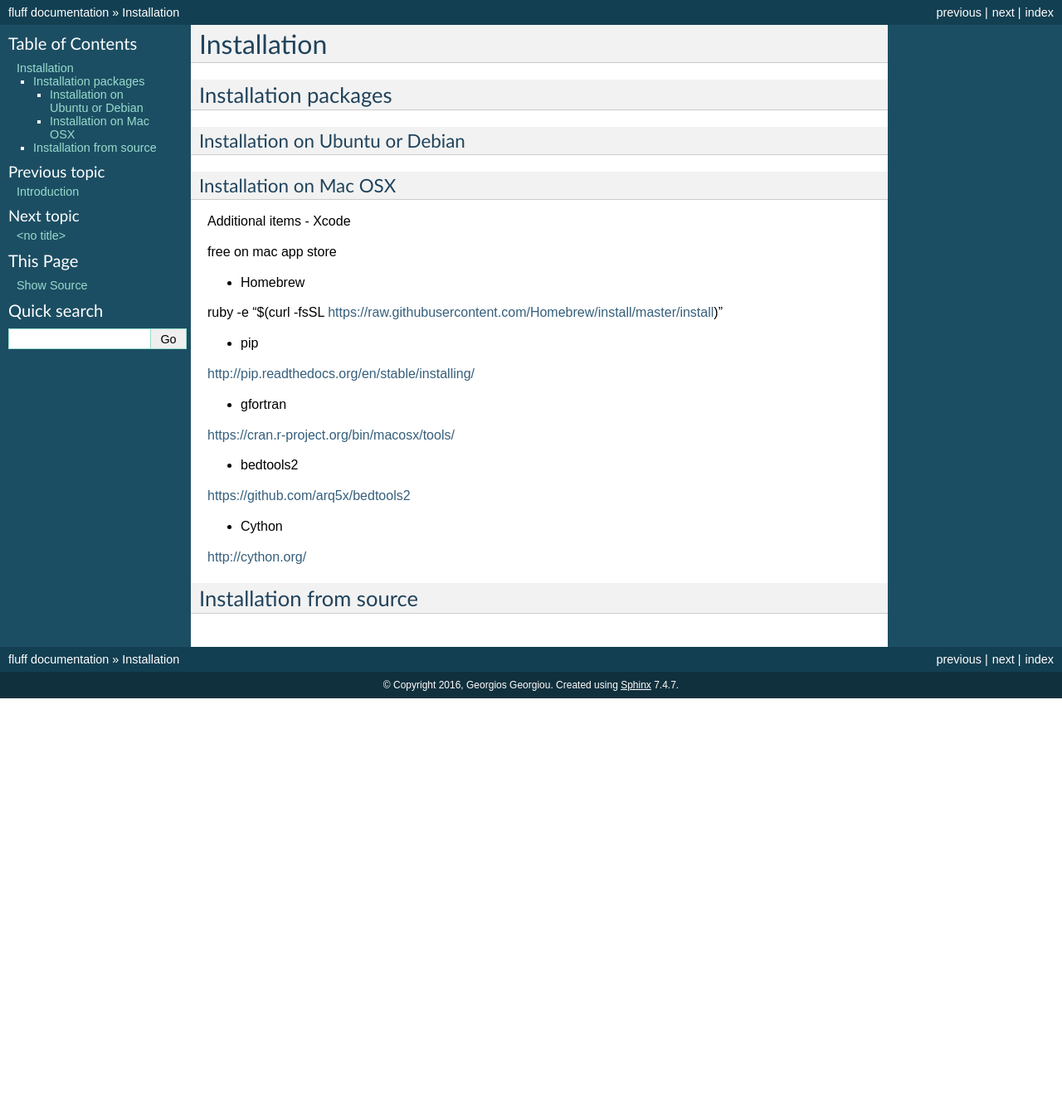
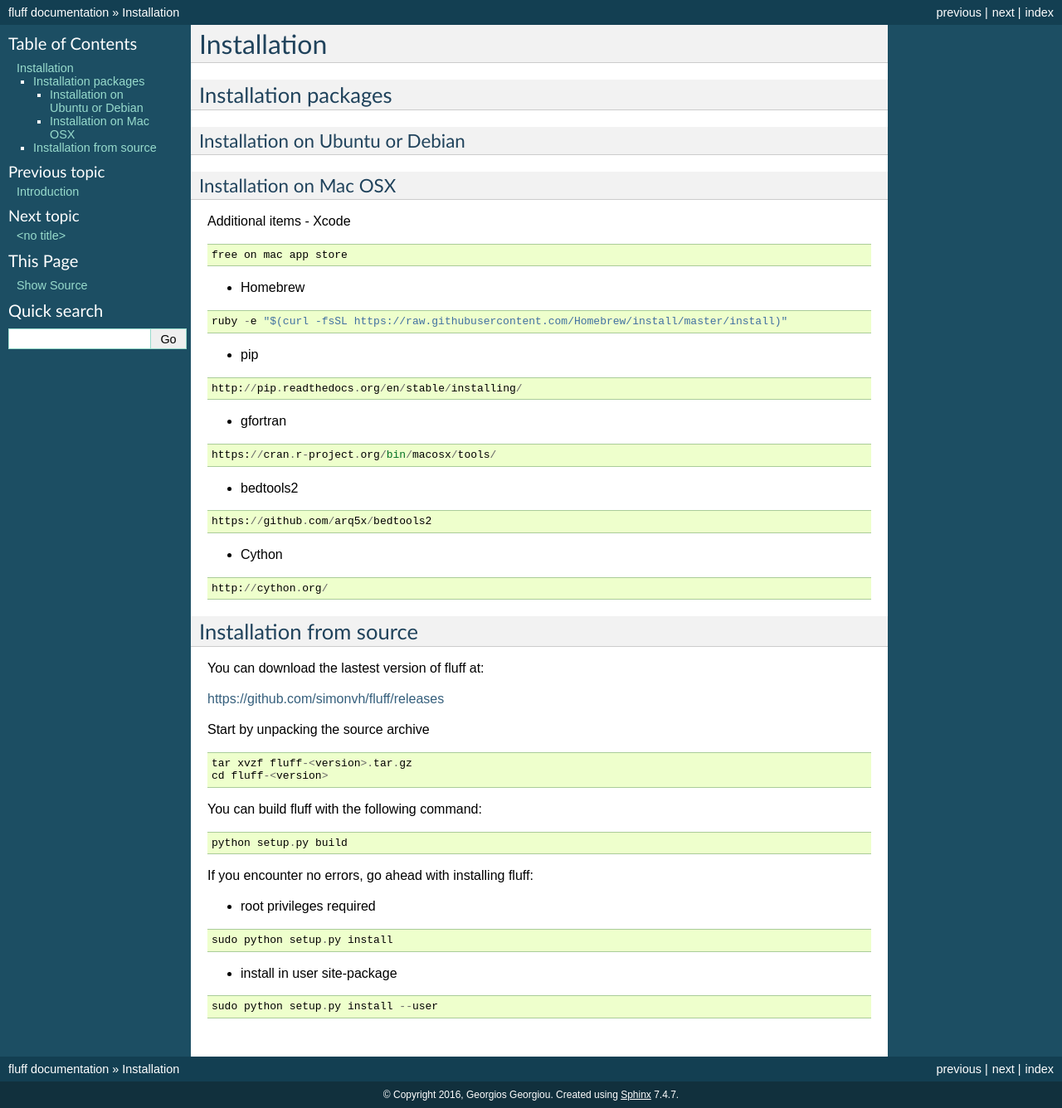
Before and after one commit to simonvh/fluff, a Sphinx documentation site: the page built from docs/installation.rst, in a window 1280 px wide. Shown: the whole page at 83% size. Built offline with Sphinx 7.4.7, drawn with Linux system fonts in a browser that asks for light colours; pages that are not in the unit, such as notebooks, are missing from menus; the version number could not be read and is left out; before the commit the page ends 900 px from its top, so only the background shows below that.

Commit message:
Update installation.rst

```diff
--- a/docs/installation.rst
+++ b/docs/installation.rst
@@ -16,39 +16,72 @@ Additional items
 
 ::
 
-free on mac app store
+  free on mac app store
 
 -  Homebrew
 
 ::
 
-ruby -e "$(curl -fsSL https://raw.githubusercontent.com/Homebrew/install/master/install)"
+  ruby -e "$(curl -fsSL https://raw.githubusercontent.com/Homebrew/install/master/install)"
 
 -  pip
 
 ::
 
-http://pip.readthedocs.org/en/stable/installing/
+  http://pip.readthedocs.org/en/stable/installing/
 
 -  gfortran
 
 ::
 
-https://cran.r-project.org/bin/macosx/tools/
+  https://cran.r-project.org/bin/macosx/tools/
 
 -  bedtools2
 
 ::
 
-https://github.com/arq5x/bedtools2
+  https://github.com/arq5x/bedtools2
 
 -  Cython
 
 ::
 
-http://cython.org/
+  http://cython.org/
 
 
 Installation from source
 ------------------------
 ::
+
+You can download the lastest version of fluff at:
+
+https://github.com/simonvh/fluff/releases
+
+Start by unpacking the source archive
+
+::
+
+  tar xvzf fluff-<version>.tar.gz
+  cd fluff-<version>
+
+You can build fluff with the following command:
+
+::
+
+  python setup.py build
+
+
+If you encounter no errors, go ahead with installing fluff:
+
+- root privileges required
+
+::
+
+  sudo python setup.py install
+
+
+- install in user site-package
+
+::
+
+  sudo python setup.py install --user
```
